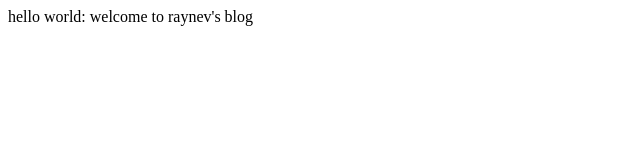
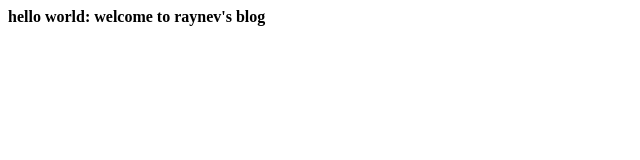
Before and after one commit to jackfennell97/testsite, a plain HTML site: page index.html in a window 1280 px wide. Shown: the whole page, without its empty margins (0-640 px from the left). Drawn offline with Linux system fonts and the light colour scheme.

Commit message:
Update index.html

```diff
--- a/index.html
+++ b/index.html
@@ -5,7 +5,8 @@
       </title>
   </head>
   <body>
+    <strong>
     hello world: welcome to raynev's blog
-
+   </strong>
   </body>
 </html>
```
